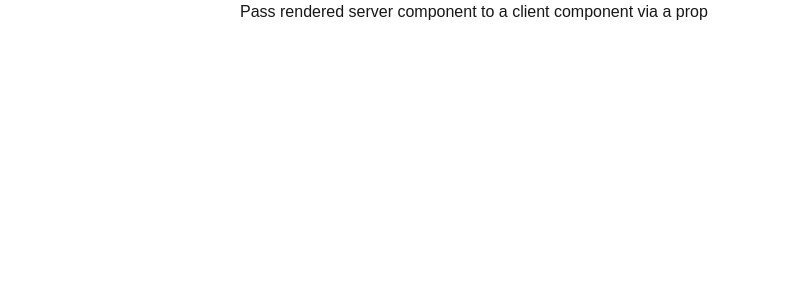
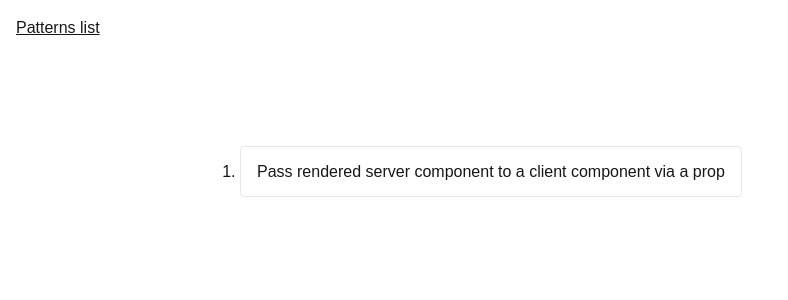
Before and after one commit to etabits/nextjs-rsc-patterns, a Next.js app: page / in a window 1280 px wide. Shown: the top 300 px of the page, without its empty margins (0-788 px from the left). Built offline with nearby package versions, Linux system fonts and the light colour scheme.

Commit message:
styling, cleanup, refactoring, links, etc.

```diff
--- a/package.json
+++ b/package.json
@@ -14,6 +14,7 @@
     "react-dom": "^18"
   },
   "devDependencies": {
+    "@tailwindcss/typography": "^0.5.15",
     "@types/node": "^22.5.5",
     "@types/react": "^18",
     "@types/react-dom": "^18",
--- a/src/app/globals.css
+++ b/src/app/globals.css
@@ -18,8 +18,13 @@ body {
   color: var(--foreground);
   background: var(--background);
   font-family: Arial, Helvetica, sans-serif;
+  padding: 1em;
 }
 
 pre {
   white-space: wrap;
 }
+
+.prose a, nav a {
+  text-decoration: underline;
+}
--- a/src/app/layout.tsx
+++ b/src/app/layout.tsx
@@ -1,6 +1,7 @@
 import type { Metadata } from "next";
 import "./globals.css";
 import { ReactNode } from "react";
+import Link from "next/link";
 
 export const metadata: Metadata = {
   title: "Next.js RSC Patterns",
@@ -15,6 +16,11 @@ export default function RootLayout({
   return (
     <html lang="en">
       <body>
+        <header>
+          <nav>
+            <Link href="/">Patterns list</Link>
+          </nav>
+        </header>
         <div style={{ maxWidth: "800px", margin: "0 auto" }}>{children}</div>
       </body>
     </html>
--- a/src/app/page.tsx
+++ b/src/app/page.tsx
@@ -1,11 +1,12 @@
 import { Suspense } from "react";
-import { readdir } from "fs/promises";
-import { dirname, join } from "path";
 import Link from "next/link";
 
 export default function Home() {
   return (
     <div>
+      <div className="prose prose-invert">
+        <h1>RSCs &lt;-&gt; Client Components Patterns</h1>
+      </div>
       <Suspense fallback={"Loading patterns..."}>
         <PatternsList />
       </Suspense>
@@ -13,22 +14,20 @@ export default function Home() {
   );
 }
 
-const labels: Record<string, string> = {
+const patterns: Record<string, string> = {
   rendered: "Pass rendered server component to a client component via a prop",
 };
 
-const PatternsList: React.FC = async () => {
-  console.log();
-  const patterns = await readdir(
-    join(dirname(new URL(import.meta.url).pathname), "patterns")
-  );
+const PatternsList: React.FC = () => {
   return (
-    <ul>
-      {patterns.map((p) => (
-        <li key={p}>
-          <Link href={`/patterns/${p}`}>{labels[p] ?? p}</Link>
+    <ol className="flex flex-col justify-center mt-10 list-decimal">
+      {Object.entries(patterns).map(([slug, label]) => (
+        <li key={slug} className="mb-12">
+          <Link href={`/patterns/${slug}`} className="border rounded p-4">
+            {label}
+          </Link>
         </li>
       ))}
-    </ul>
+    </ol>
   );
 };
--- a/src/app/patterns/rendered/ClientWrapper.tsx
+++ b/src/app/patterns/rendered/ClientWrapper.tsx
@@ -22,8 +22,7 @@ const ClientWrapper: React.FC<{ children: ReactNode }> = ({ children }) => {
     <div
       onMouseMove={onMouseMove}
       style={{
-        minHeight: "50vh",
-        margin: "24px",
+        marginTop: "24px",
         border: "2px solid #ccc",
         padding: "8px",
       }}
--- a/src/app/patterns/rendered/page.tsx
+++ b/src/app/patterns/rendered/page.tsx
@@ -4,11 +4,23 @@ import ServerIP from "./ServerIP";
 const RenderedPatternPage: React.FC = () => {
   return (
     <>
-      <p>
-        We have a server component (ServerIP) that is rendered (invoked,
-        {" <ServerIP />"}) and passed as a ReactNode prop to a client component
-        (ClientWrapper).
-      </p>
+      <div className="prose-lg dark:prose-invert">
+        <h1>Passing RSCs into Client Components</h1>
+        <p>
+          We have a server component (ServerIP) that is rendered (invoked,
+          {" <ServerIP />"}) and passed as a ReactNode prop to a client
+          component (ClientWrapper).
+        </p>
+        <p>
+          <a
+            href="https://nextjs.org/docs/app/building-your-application/rendering/composition-patterns#supported-pattern-passing-server-components-to-client-components-as-props"
+            target="_blank"
+          >
+            Next.js documentation: Passing Server Components to Client
+            Components as Props
+          </a>
+        </p>
+      </div>
 
       <ClientWrapper>
         <pre style={{ border: "4px inset green", padding: "4px" }}>
--- a/tailwind.config.ts
+++ b/tailwind.config.ts
@@ -1,4 +1,5 @@
 import type { Config } from "tailwindcss";
+import tailwindTypography from "@tailwindcss/typography";
 
 const config: Config = {
   content: [
@@ -14,6 +15,6 @@ const config: Config = {
       },
     },
   },
-  plugins: [],
+  plugins: [tailwindTypography],
 };
 export default config;
```
Also changed, not shown: 1 other file (tests, documents, lock files or other folders).
